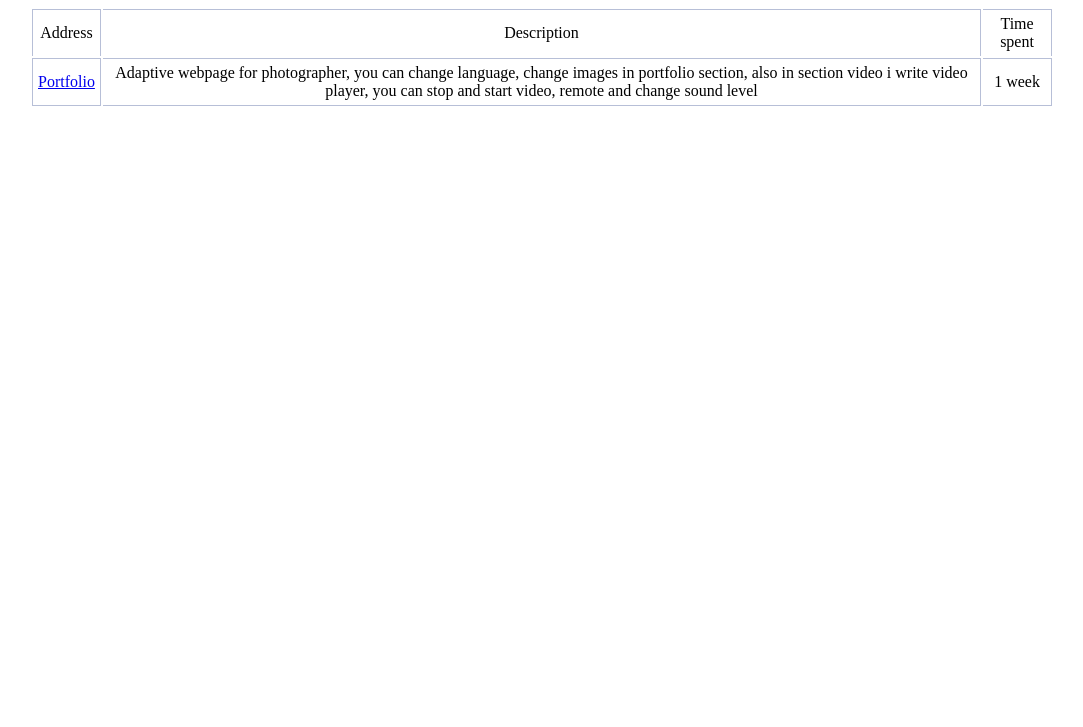
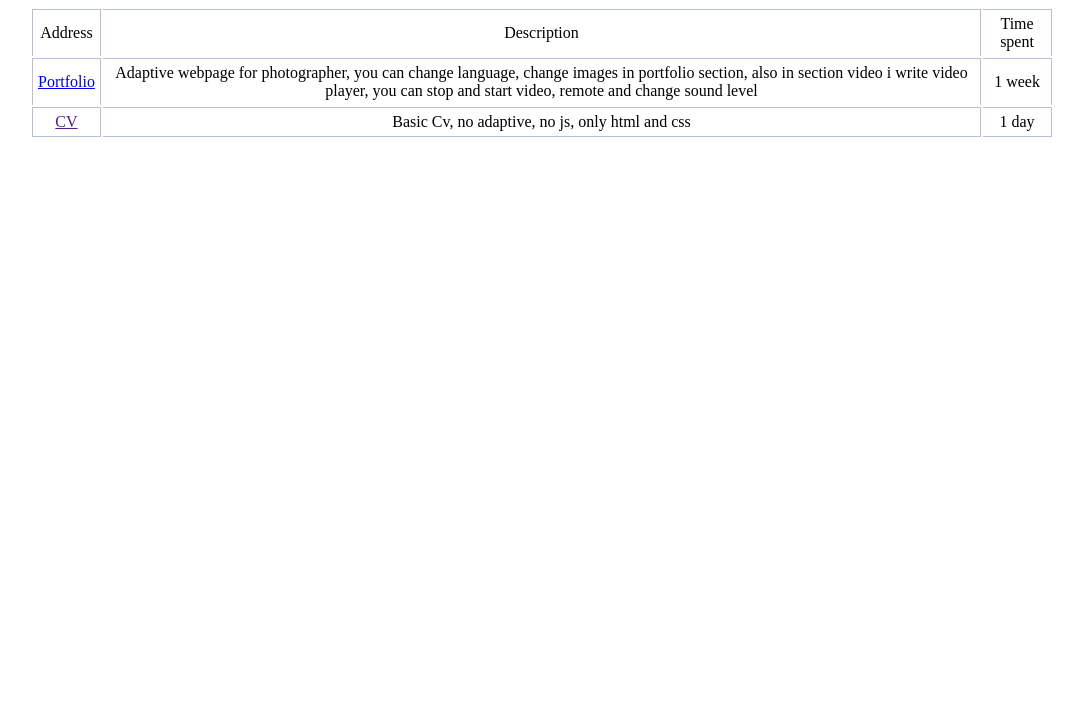
Before and after one commit to N1cTly/Study-test, a plain HTML site: page index.html in a window 1280 px wide. Shown: the part 73-800 px from the top of the page, without its empty margins (98-1181 px from the left). Drawn offline with Linux system fonts and the light colour scheme.

Commit message:
feat: add information

```diff
--- a/index.html
+++ b/index.html
@@ -27,6 +27,11 @@
            you can stop and start video, remote and change sound level </td>
         <td>1 week</td>
       </tr>
+      <tr>
+        <td><a href="">CV</a></td>
+        <td>Basic Cv, no adaptive, no js, only html and css</td>
+        <td>1 day</td>
+      </tr>
     </tbody>
   </table>
 </body>
```
